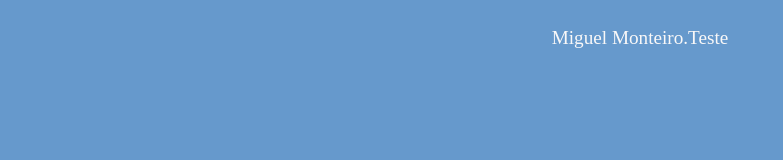
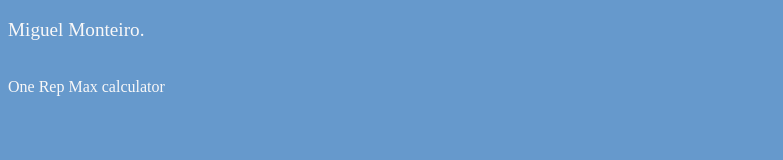
Before and after one commit to MiguelACM/MiguelACM.github.io, a plain HTML site: page index.html in a window 1280 px wide. Shown: the whole page, without its empty margins (0-783 px from the left). Drawn offline with Linux system fonts and the light colour scheme; files whose address does not match are found by name.

Commit message:
Add files via upload

```diff
--- a/index.html
+++ b/index.html
@@ -8,9 +8,11 @@
 
     <body>
         <main>
-            <div class="flexbox-container">
+            <div>
                 <p>Miguel Monteiro.</p>
-                <p><a href="" class="link">Teste</a></p>
+            </br>
+            <a class="link" href="/OneRepMax">One Rep Max calculator</a>
+
             </div>
         </main>
     </body>
```
